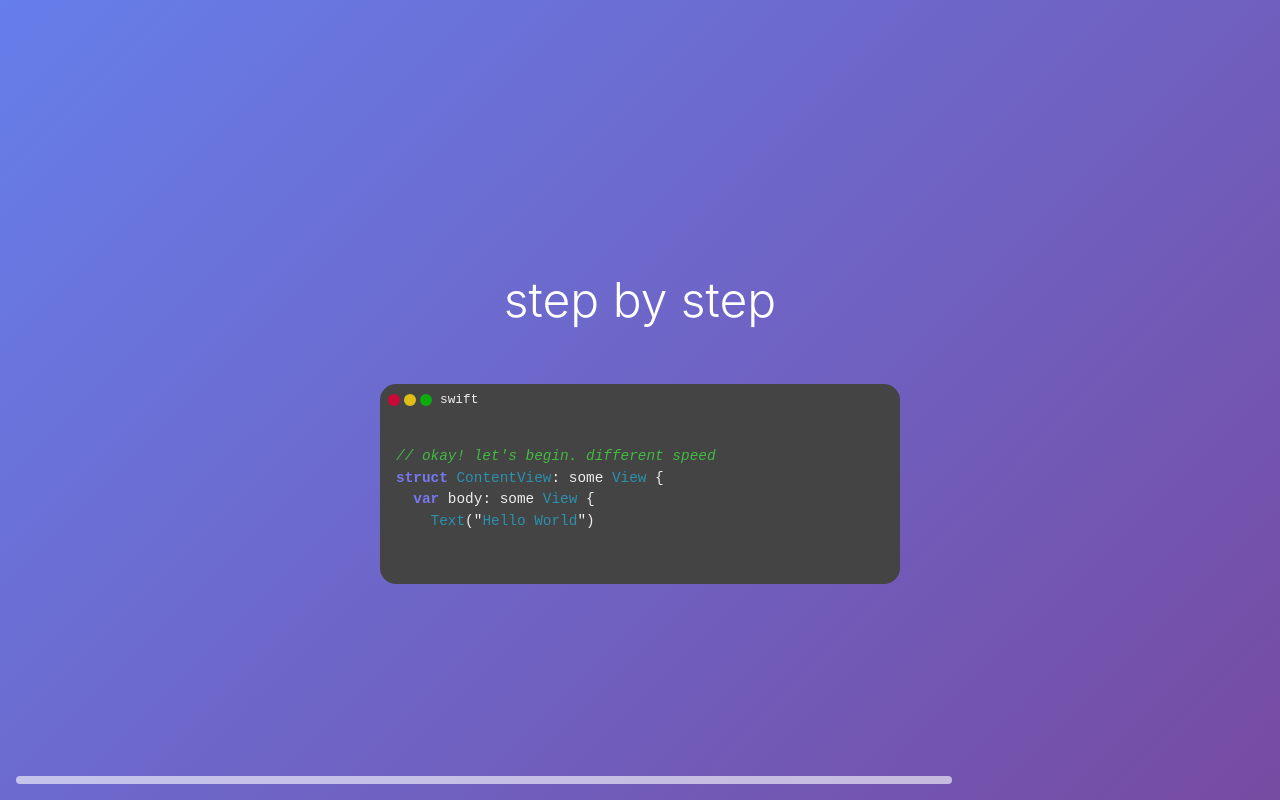
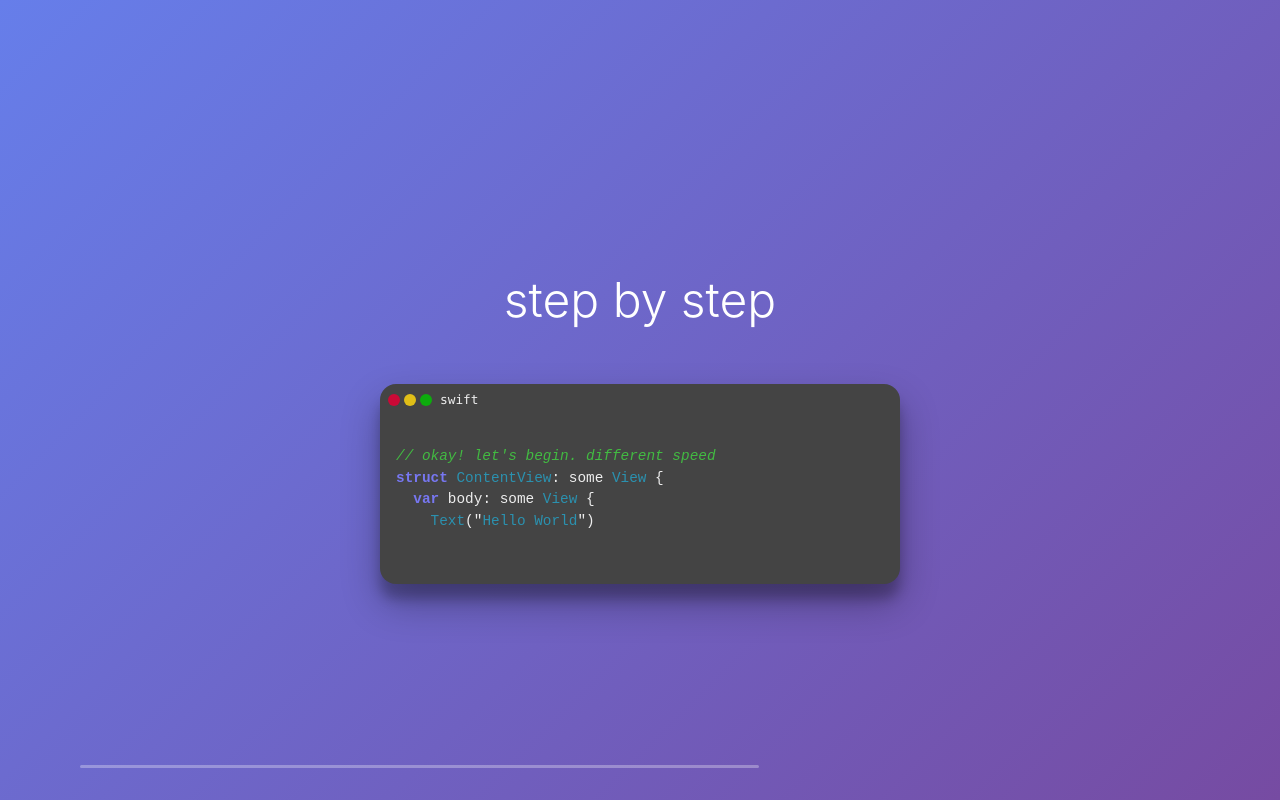
Before and after one commit to danielkagemann/coding, a React (Vite) app: page / in a window 1280 px wide. Built offline with nearby package versions, Linux system fonts and the light colour scheme.

Commit message:
steps with progress done

```diff
--- a/public/slides.json
+++ b/public/slides.json
@@ -23,9 +23,14 @@
           "speed": 0.05
         },
         {
-          "text": "        // styling text\n",
+          "text": "_4_\n",
           "wait": 1,
-          "speed": 0.01
+          "speed": 0.1
+        },
+        {
+          "text": "        // styling text",
+          "wait" : 1,
+          "speed": 0.1
         }
       ],
       "language": "swift",
--- a/src/assets/index.scss
+++ b/src/assets/index.scss
@@ -16,6 +16,8 @@
   --window-header-close: #ca0936;
   --window-header-min: #e0be17;
   --window-header-max: #0dac0d;
+
+  --monospaced: source-code-pro, Menlo, Monaco, Consolas, 'Courier New', Courier, monospace;
 }
 
 * {
@@ -43,6 +45,8 @@ main {
   background-color: var(--window-bg);
   color: var(--window-text);
 
+  box-shadow: rgba(0, 0, 0, 0.3) 0px 19px 38px, rgba(0, 0, 0, 0.22) 0px 15px 12px;
+
   width: auto;
   min-width: 200px;
   height: auto;
@@ -60,7 +64,7 @@ main {
 .mac--window {
   .code {
     padding: 1rem;
-    font-family: 'Courier New', Courier, monospace;
+    font-family: var(--monospaced);
     font-weight: normal;
     font-size: 0.9rem;
   }
@@ -74,7 +78,7 @@ main {
 
     .title {
       font-size: 0.8rem;
-      font-family: monospace;
+      font-family: var(--monospaced);
       padding-right: 0.5rem;
     }
 
@@ -108,16 +112,16 @@ main {
 
 .timeuntilnext {
   position: fixed;
-  bottom: 1rem;
-  left: 1rem;
-  right: 1rem;
-  height: 0.5rem;
+  bottom: 2rem;
+  left: 5rem;
+  right: 5rem;
+  height: 0.2rem;
 
   .state {
     width: 0;
     height: 100%;
-    border-radius: 0.5rem;
-    opacity: 0.6;
+    border-radius: 0.2rem;
+    opacity: 0.3;
   }
 }
 
--- a/src/model/Highlighter.ts
+++ b/src/model/Highlighter.ts
@@ -27,6 +27,7 @@ const _swift = (code: string): string => {
     // Define regular expressions for different parts of Swift syntax
     const patterns: HighlightPattern[] = [
         //{ regex: /"(?:\\.|[^"\\])*"/g, className: 'string' }, // Double-quoted strings with escape sequences
+        // { regex: /"[^"]*"/g, className: 'string' }, // Double-quoted strings with escape sequences
         {
             regex: /\b(let|var|func|class|struct|if|else|for|while|return|import|public|private|fileprivate|internal|enum|case|switch|do|catch|try|guard|defer|init|self)\b/g,
             className: 'keyword'
```
Also changed, not shown: 1 other file (tests, documents, lock files or other folders).
